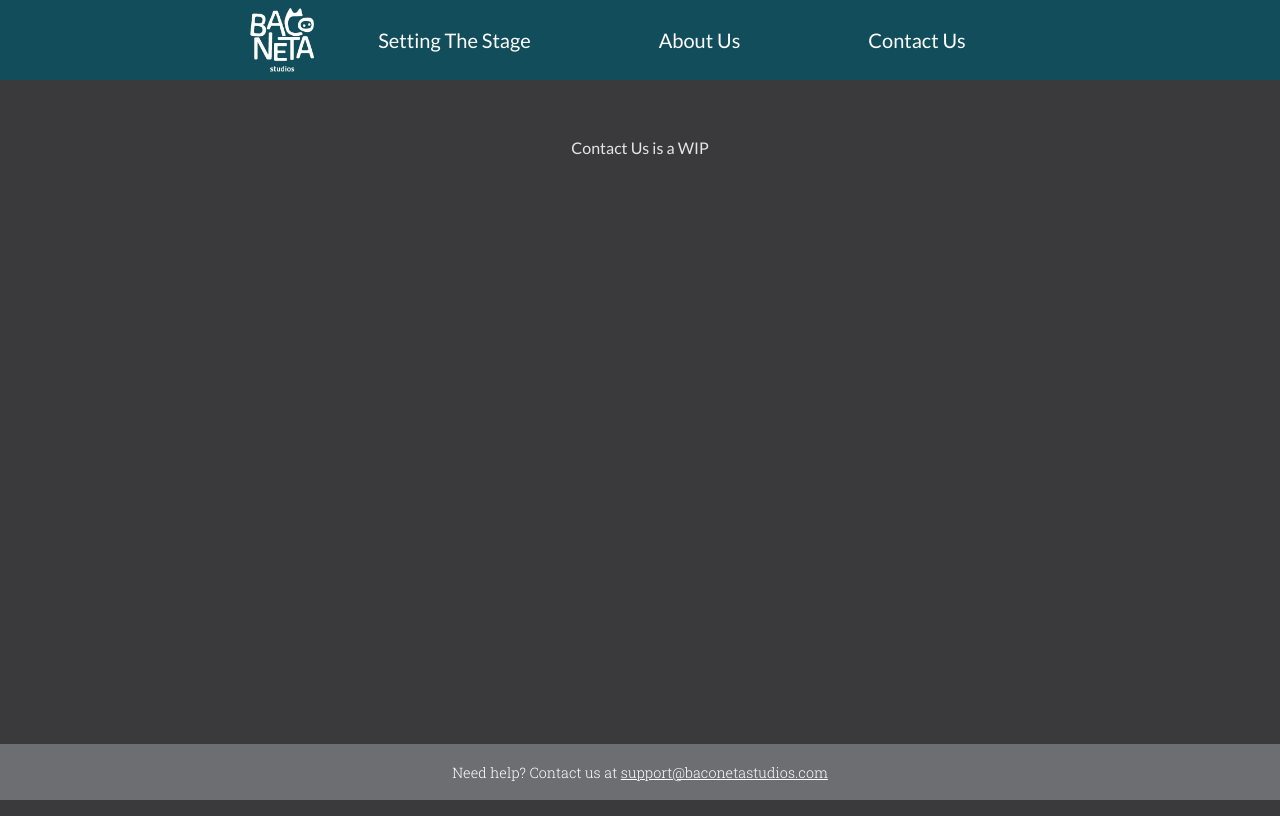
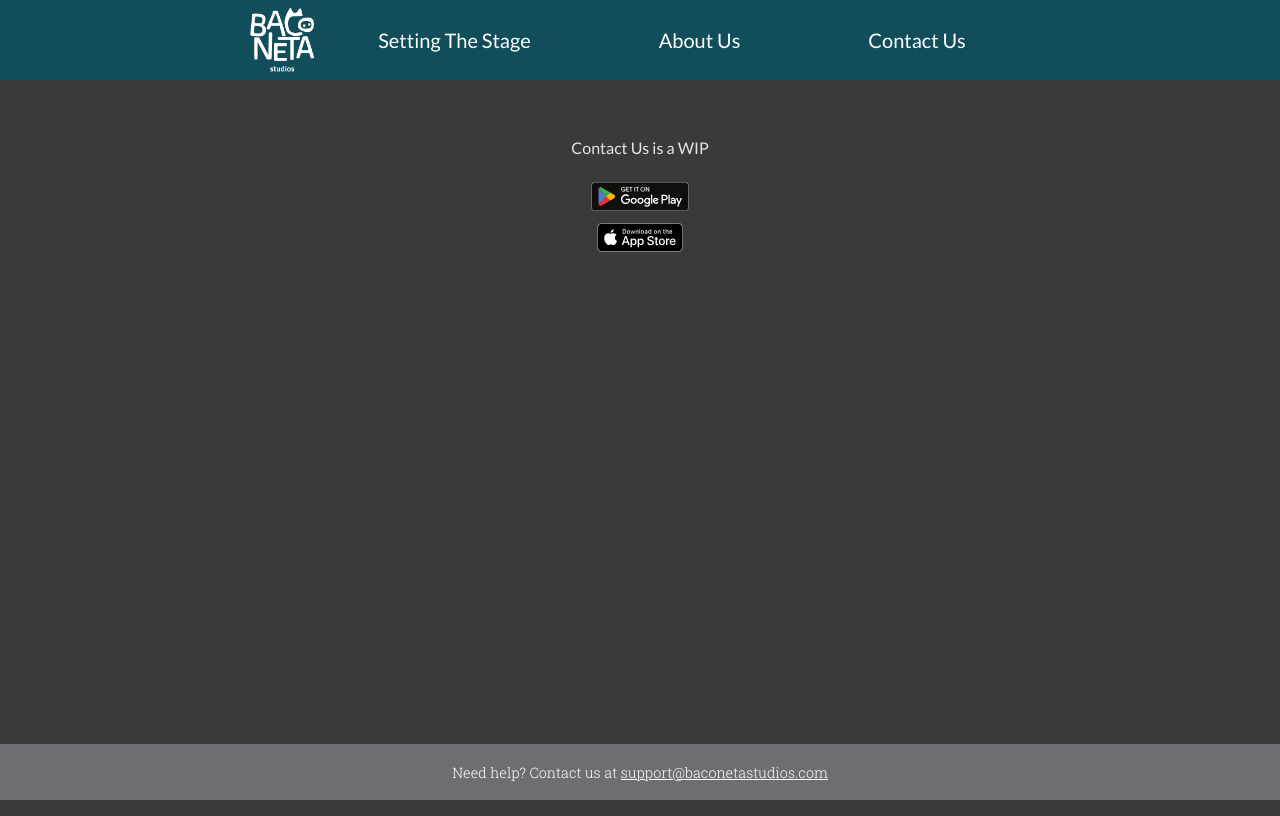
Before and after one commit to Baconeta-Studios/baconetastudios.com, a React (Vite) app: page /contact in a window 1280 px wide. Built offline with nearby package versions, Linux system fonts and the light colour scheme.

Commit message:
Add badges to contact us page

```diff
--- a/src/pages/contact/ContactUs.tsx
+++ b/src/pages/contact/ContactUs.tsx
@@ -1,12 +1,16 @@
 // Components
 import Header from "../Header.tsx";
 import Footer from "../Footer.tsx";
+import GooglePlayBadge from "../../assets/GooglePlayBadge.tsx";
+import AppleStoreBadge from "../../assets/AppleStoreBadge.tsx";
 
 export default function ContactUs() {
     return (
         <>
             <Header />
             <p>Contact Us is a WIP</p>
+            <GooglePlayBadge />
+            <AppleStoreBadge />
             <Footer />
         </>
     );
```
